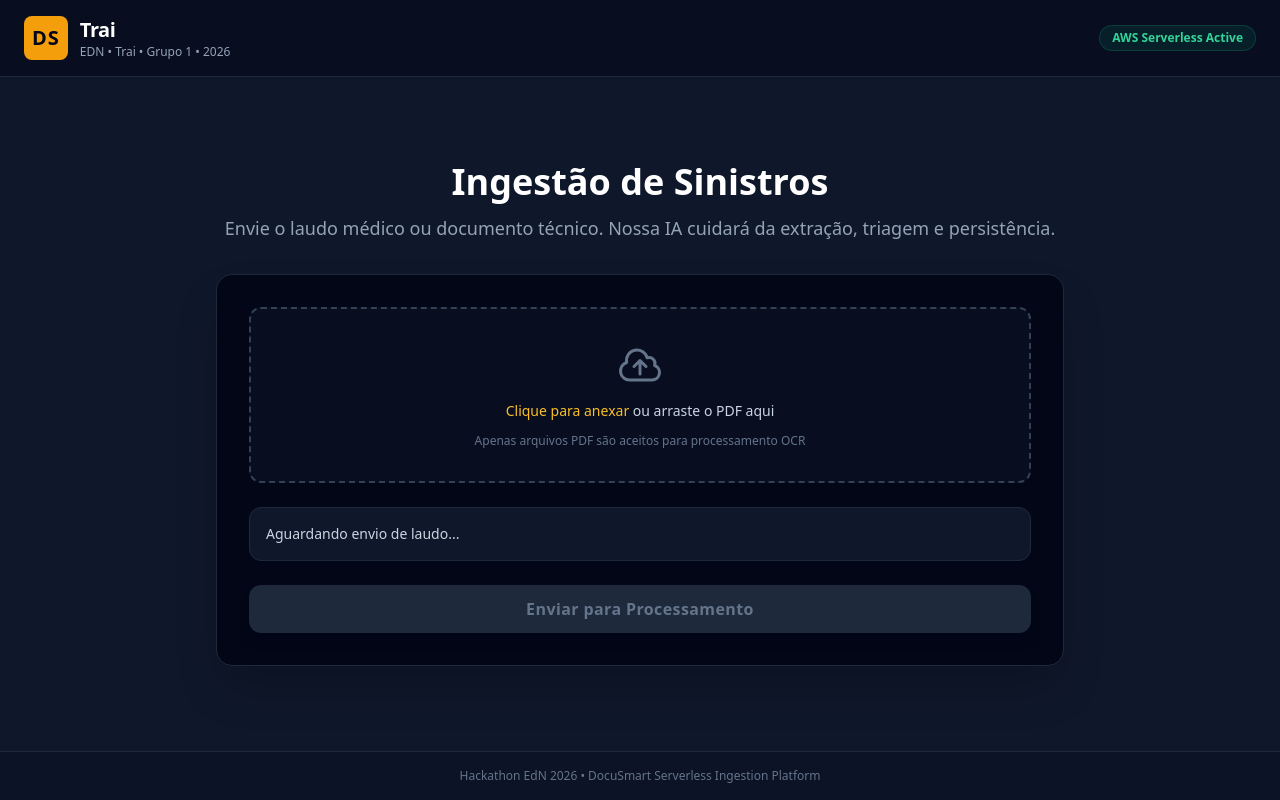
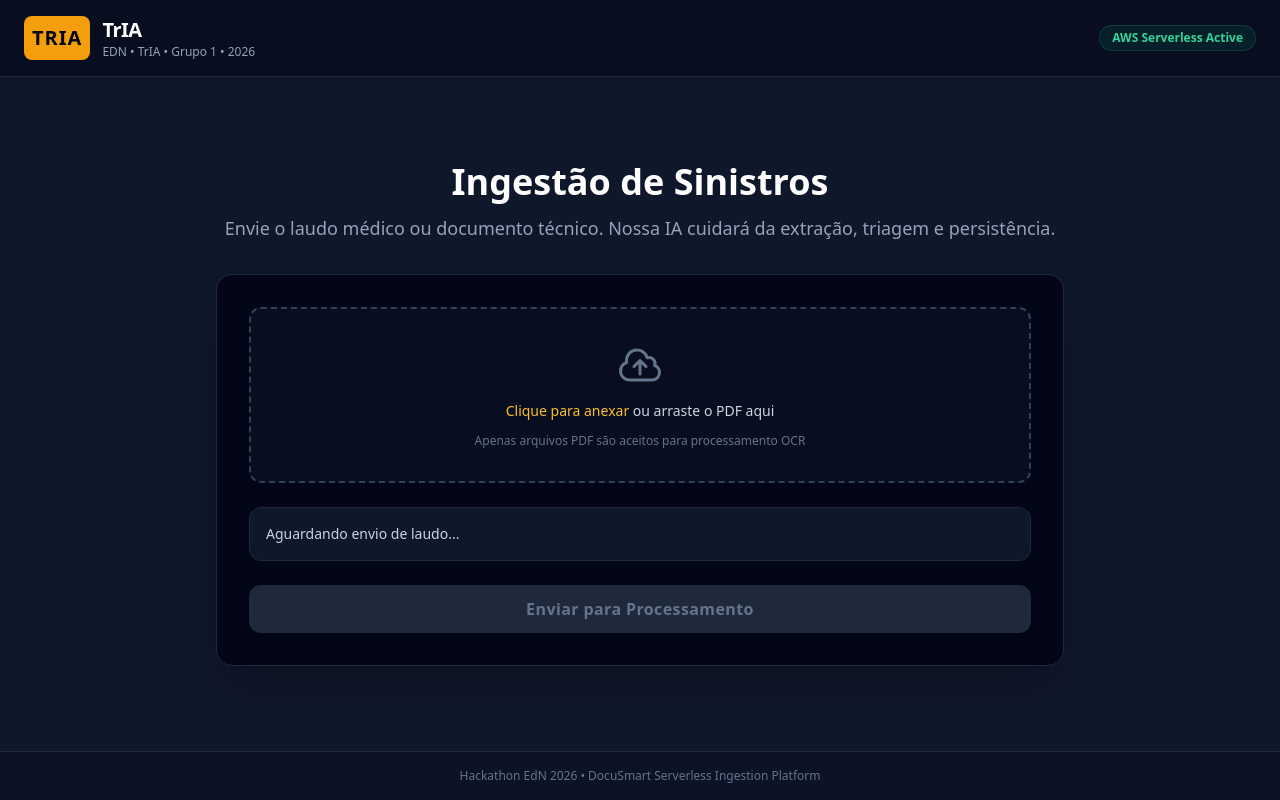
Before and after one commit to paulocarlosfilho/tria-edn-grupo1-2026, a React (Create React App) app in the folder frontend-react/: page / in a window 1280 px wide. Built offline with nearby package versions, Linux system fonts and the light colour scheme; what aws-amplify would draw is missing.

Commit message:
fix/Atualizando o App.json

```diff
--- a/frontend-react/src/App.js
+++ b/frontend-react/src/App.js
@@ -37,10 +37,10 @@ function App() {
       {/* HEADER */}
       <header className="border-b border-slate-800 bg-slate-950/50 backdrop-blur px-6 py-4 flex justify-between items-center">
         <div className="flex items-center gap-3">
-          <div className="bg-amber-500 text-slate-950 p-2 rounded-lg font-black text-xl tracking-wider">DS</div>
+          <div className="bg-amber-500 text-slate-950 p-2 rounded-lg font-black text-xl tracking-wider">TRIA</div>
           <div>
-            <h1 className="text-xl font-bold tracking-tight text-white">Trai</h1>
-            <p className="text-xs text-slate-400">EDN • Trai • Grupo 1 • 2026</p>
+            <h1 className="text-xl font-bold tracking-tight text-white">TrIA</h1>
+            <p className="text-xs text-slate-400">EDN • TrIA • Grupo 1 • 2026</p>
           </div>
         </div>
         <span className="bg-emerald-500/10 text-emerald-400 border border-emerald-500/20 px-3 py-1 rounded-full text-xs font-semibold">
```
